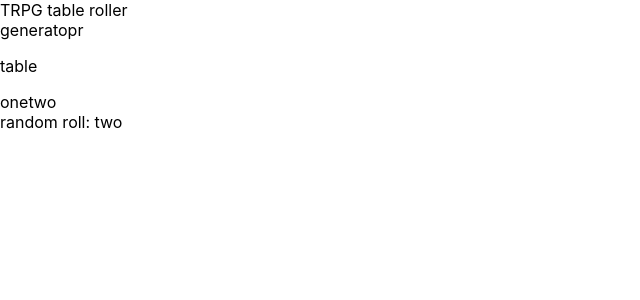
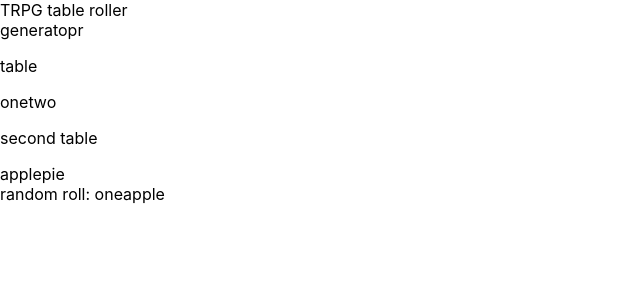
Before and after one commit to lhawes/trpg-table-roller, a React (Create React App) app: page / in a window 1280 px wide. Shown: the top 300 px of the page, without its empty margins (0-640 px from the left). Built offline with nearby package versions, Linux system fonts and the light colour scheme.

Commit message:
add more example

```diff
--- a/src/App.tsx
+++ b/src/App.tsx
@@ -28,7 +28,7 @@ const App = () => {
           </header>
           {generatorName }
           <TableList />
-          <div>random roll: { randomRoll[0] }</div>
+          <div>random roll: { randomRoll.map((choice:string)=> <span>{choice}</span>) }</div>
         </div>
       </StateContext.Provider>
     </DispatchContext.Provider>
--- a/src/state/generator/generatorReducer.ts
+++ b/src/state/generator/generatorReducer.ts
@@ -9,6 +9,9 @@ export const generatorInitialState: RPGGenerator = {
   tables: [{
     name: 'table',
     entries: ['one', 'two']
+  },{
+      name: 'second table',
+      entries: ['apple', 'pie']
   }],
   operations: [],
 }
```
Also changed, not shown: 1 other file (tests, documents, lock files or other folders).
